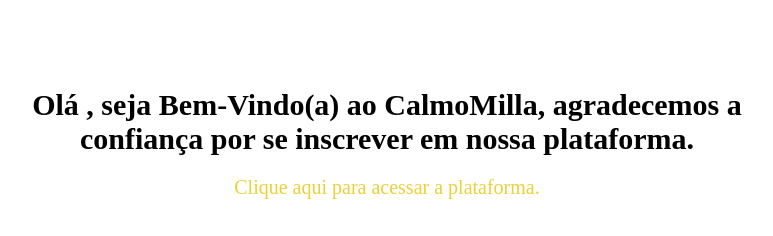
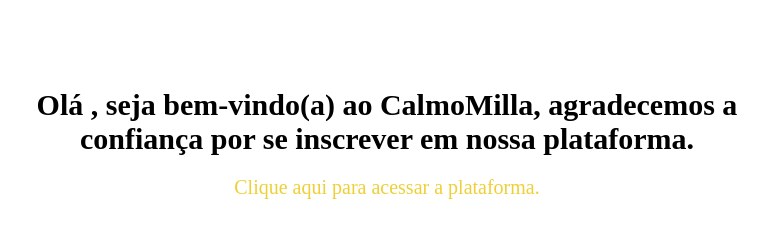
Before and after one commit to selingindev/AntigoemailCalmomilla, a plain HTML site: page index.html in a window 1280 px wide. Shown: the top 236 px of the page, without its empty margins (253-1026 px from the left). Drawn offline with Linux system fonts and the light colour scheme.

Commit message:
corrigindo escrita

```diff
--- a/index.html
+++ b/index.html
@@ -201,7 +201,7 @@
 <body>
     <main>
         <div class="welcome">
-            <h2> Olá , seja Bem-Vindo(a) ao CalmoMilla, agradecemos a confiança por se inscrever em nossa plataforma.
+            <h2> Olá , seja bem-vindo(a) ao CalmoMilla, agradecemos a confiança por se inscrever em nossa plataforma.
             </h2>
         </div>
         <div class="acessePlataforma">
```
